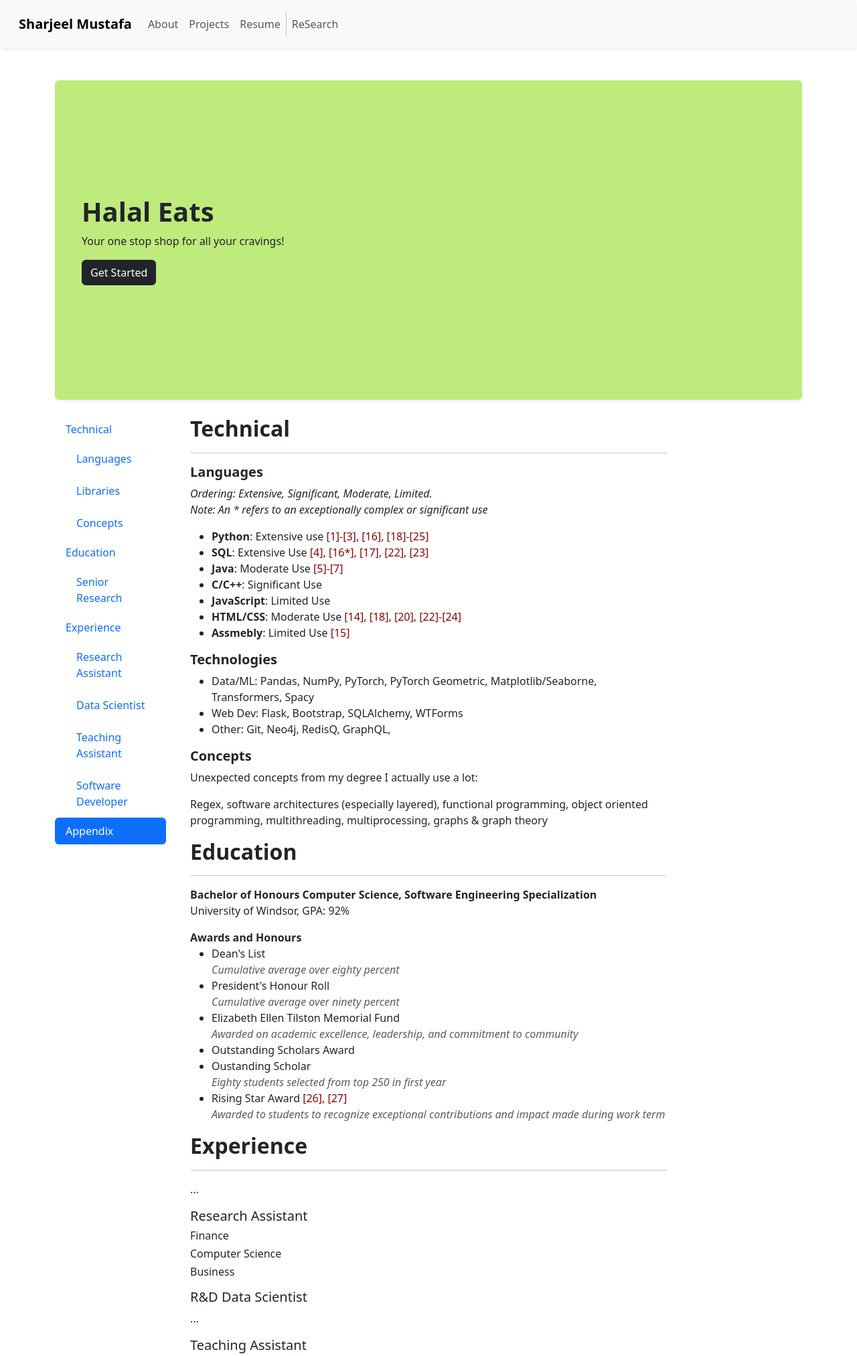
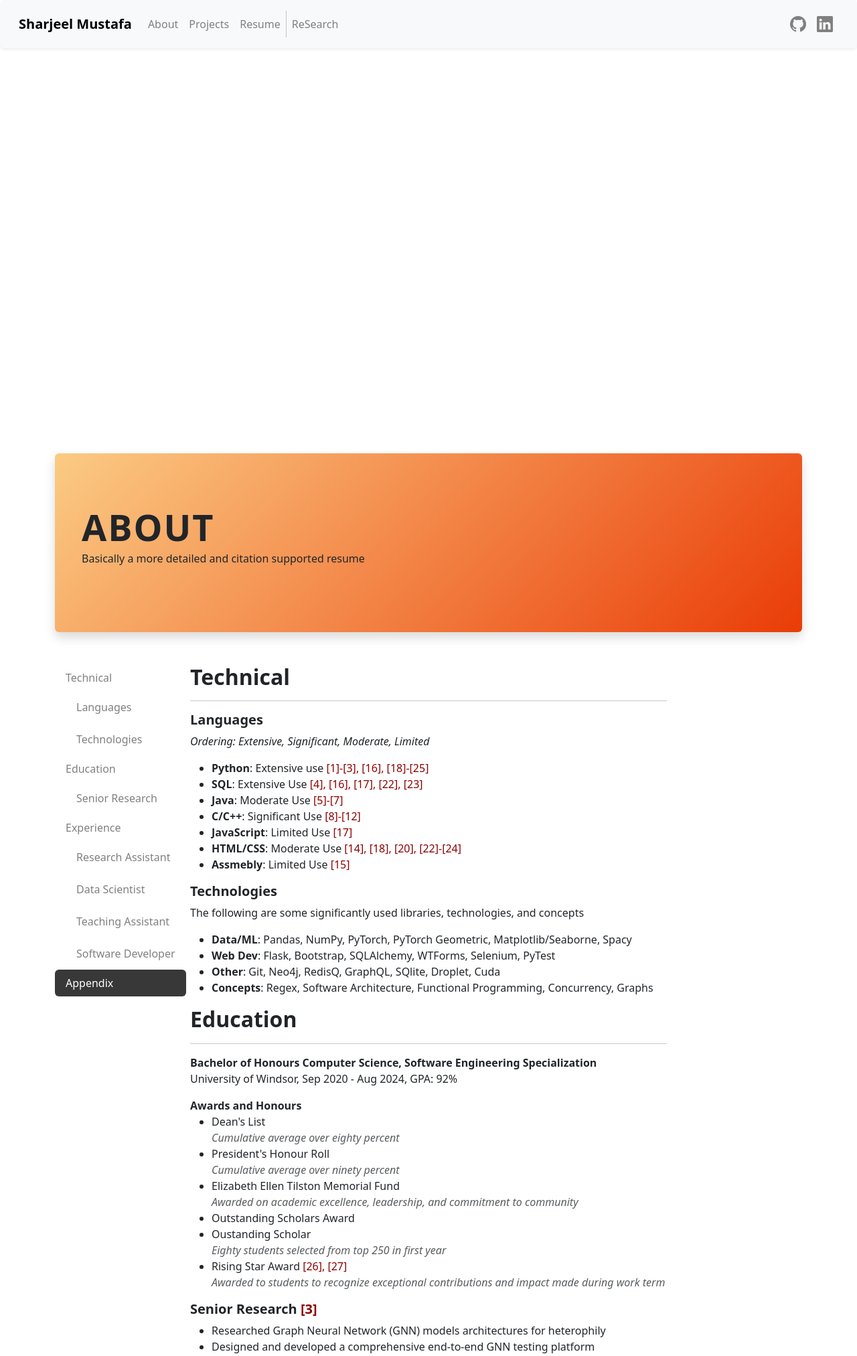
Before and after one commit to Sharjeeliv/platform-site, a Flask app: page / in a window 1280 px wide. Shown: the top 2025 px of the page at 67% size. Run offline with Flask 3, Linux system fonts and the light colour scheme; some libraries are stand-ins or nearby versions.

Commit message:
Improved toc, design, and added content

```diff
--- a/halaleats/static/main.css
+++ b/halaleats/static/main.css
@@ -1,20 +1,73 @@
-.colour-arabic {
+.arabic {
     background: linear-gradient(135deg, #d7f481, #69c82a);
 }
 
-.colour-turkish {
+.turkish {
     background: linear-gradient(135deg, #fbcb84, #ea3c07);
 }
 
-.colour-indian {
+.indian {
     background: linear-gradient(135deg, #f5d865, #ff7700)
 }
 
-.colour-american {
+.american {
     background: linear-gradient(135deg, #65dff5, #00a6ff)
+}
+
+
+.title-box {
+    height: calc(33.33vh);
+}
+
+.title-box-lg {
+    height: calc(66.67vh);
+}
+
+.darkred {
+    color: darkred;
 }
 
 .clean-link {
     color: darkred;
     text-decoration: none;
 }
+
+.mono-font {
+    font-family: 'Courier New', Courier, monospace;
+}
+
+.mono-title {
+    /* font-family: 'Courier New', Courier, monospace; */
+    /* Monospace font */
+    font-size: 54px;
+    /* Larger font size */
+    font-weight: bold;
+    /* Heavier font weight */
+    line-height: 1;
+    /* Increased space between lines */
+    letter-spacing: 2px;
+    /* Space between characters */
+}
+
+.nav-link {
+    color: gray;
+}
+
+.nav-link.active {
+    background-color: rgb(56, 56, 56) !important;
+    color: white !important;
+}
+
+.nav-link:focus,
+.nav-link:hover {
+    color: black;
+}
+
+#about-toc {
+    position: absolute;
+    /* Start as absolute, it will change to fixed later */
+    top: auto;
+    /* Adjust based on your layout */
+    z-index: 1000;
+    /* Keeps it above other content */
+}
--- a/halaleats/templates/base.html
+++ b/halaleats/templates/base.html
@@ -9,7 +9,7 @@
             rel="stylesheet"
             integrity="sha384-T3c6CoIi6uLrA9TneNEoa7RxnatzjcDSCmG1MXxSR1GAsXEV/Dwwykc2MPK8M2HN"
             crossorigin="anonymous">
-
+        <link rel="stylesheet" href="https://cdn.jsdelivr.net/npm/bootstrap-icons@1.3.0/font/bootstrap-icons.css">
         <link rel="stylesheet" type="text/css" href="{{ url_for('static', filename='main.css') }}">
         <script
             src="https://cdn.jsdelivr.net/npm/bootstrap@5.3.2/dist/js/bootstrap.bundle.min.js"
@@ -33,13 +33,18 @@
                         <div class="navbar-nav">
                             <a class="nav-link" href="/">About</a>
                             <a class="nav-link" href="/list">Projects</a>
-                            <a class="nav-link" href="/about">Resume</a>
+                            <a class="nav-link" href="/resume">Resume</a>
                             <div class="vr "></div>
                             <a class="nav-link" href="/about">ReSearch</a>
                             {% if user.is_authenticated %}
                             <a class="nav-link" href="/eatery/create">Create</a>
                             <a class="nav-link" href="/logout">Logout</a>
                             {% endif %}
+
+                        </div>
+                        <div class="navbar-nav ms-auto">
+                            <a class="nav-link fs-4 m-0 p-0 pe-2 ps-2" href="https://github.com/Sharjeeliv/"><span><i class="bi bi-github"></i></span></a>
+                            <a class="nav-link fs-4 m-0 p-0 pe-2 ps-2" href="https://www.linkedin.com/in/sharjeeliv/"><span><i class="bi bi-linkedin"></i></span></a>
                         </div>
                     </div>
                 </div>
--- a/halaleats/templates/home.html
+++ b/halaleats/templates/home.html
@@ -1,25 +1,18 @@
 {% extends "base.html" %}
 {% block content %}
 
-<!-- <div class="container" style="max-width:800px;">
-    <div class="row">
-        <div class="col">
-            <h1><b>Sharjeel Mustafa</b></h1>
-            <p>Software Developer</p>
-        </div>
-    </div>
-</div> -->
+<div class="flex-grow-1 d-flex align-items-center rounded mb-4 title-box-lg"></div>
 
-<div class="flex-grow-1 d-flex align-items-center shadow-sm rounded mb-4" style="background-color: #BFEA7C; height: calc(66.67vh - 56px);">
-    <div class="container p-3 ms-4">
-        <h1><b>Halal Eats</b></h1>
-        <p>Your one stop shop for all your cravings!</p>
-        <a class="btn btn-dark" href="/list">Get Started</a>
+<!-- PAGE HEADER -->
+<div class="flex-grow-1 d-flex align-items-center shadow rounded mb-4 title-box turkish">
+    <div class="container p-3 ms-4" >
+        <h1 class="mono-title"><b>ABOUT</b></h1>
+        <p>Basically a more detailed and citation supported resume</p>
     </div>
 </div>
+<br>
 
 <!-- INFORMATION SECTION -->
-
 <div class="row">
     <div class="col-2">
         <nav id="about-toc" class="h-100 flex-column align-items-stretch">
@@ -28,8 +21,7 @@
                 <a class="nav-link" href="#item-1">Technical</a>
                 <nav class="nav nav-pills flex-column">
                     <a class="nav-link ms-3 my-1" href="#item-1-1">Languages</a>
-                    <a class="nav-link ms-3 my-1" href="#item-1-2">Libraries</a>
-                    <a class="nav-link ms-3 my-1" href="#item-1-3">Concepts</a>
+                    <a class="nav-link ms-3 my-1" href="#item-1-2">Technologies</a>
                 </nav>
                 <!-- Section 2 -->
                 <a class="nav-link" href="#item-2">Education</a>
@@ -54,41 +46,33 @@
 
     <div class="col-8">
         <div class="container" style="max-width:800px;">
-        <div data-bs-spy="scroll" data-bs-target="#about-toc" data-bs-smooth-scroll="true" class="scrollspy-example-2" tabindex="0">
+        <div data-bs-spy="scroll" data-bs-target="#about-toc" data-bs-smooth-scroll="true" tabindex="0">
             <!-- Section 1 Information-->
             <div id="item-1">
                 <h2><b>Technical</b></h2>
                 <hr>
                 <div id="item-1-1">
                     <h5><b>Languages</b></h5>
-                    <p>
-                        <i>Ordering: Extensive, Significant, Moderate, Limited.</i> <br>
-                        <i>Note: An * refers to an exceptionally complex or significant use</i>
-                    </p>
+                    <p><i>Ordering: Extensive, Significant, Moderate, Limited</i></p>
                     <ul>
                         <li><b>Python</b>: Extensive use <a class="clean-link" href="item-4">[1]-[3], [16], [18]-[25]</a></li>
-                        <li><b>SQL</b>: Extensive Use <a class="clean-link" href="#item-4">[4], [16*], [17], [22], [23]</a></li>
+                        <li><b>SQL</b>: Extensive Use <a class="clean-link" href="#item-4">[4], [16], [17], [22], [23]</a></li>
                         <li><b>Java</b>: Moderate Use <a class="clean-link" href="#item-4">[5]-[7]</a></li>
-                        <li><b>C/C++</b>: Significant Use <a class="clean-link" href="#item-4"> </a></li>
-                        <li><b>JavaScript</b>: Limited Use <a class="clean-link" href="#item-4"></a></li>
+                        <li><b>C/C++</b>: Significant Use <a class="clean-link" href="#item-4">[8]-[12]</a></li>
+                        <li><b>JavaScript</b>: Limited Use <a class="clean-link" href="#item-4">[17]</a></li>
                         <li><b>HTML/CSS</b>: Moderate Use <a class="clean-link" href="#item-4">[14], [18], [20], [22]-[24]</a></li>
                         <li><b>Assmebly</b>: Limited Use <a class="clean-link" href="#item-4">[15]</a></li>
                     </ul>
                 </div>
                 <div id="item-1-2">
                     <h5><b>Technologies</b></h5>
+                    <p>The following are some significantly used libraries, technologies, and concepts</p>
                     <ul>
-                        <li>Data/ML: Pandas, NumPy, PyTorch, PyTorch Geometric, Matplotlib/Seaborne, Transformers, Spacy</li>
-                        <li>Web Dev: Flask, Bootstrap, SQLAlchemy, WTForms</li>
-                        <li>Other: Git, Neo4j, RedisQ, GraphQL, </li>
+                        <li><b>Data/ML</b>: Pandas, NumPy, PyTorch, PyTorch Geometric, Matplotlib/Seaborne, Spacy</li>
+                        <li><b>Web Dev</b>: Flask, Bootstrap, SQLAlchemy, WTForms, Selenium, PyTest</li>
+                        <li><b>Other</b>: Git, Neo4j, RedisQ, GraphQL, SQlite, Droplet, Cuda </li>
+                        <li><b>Concepts</b>: Regex, Software Architecture, Functional Programming, Concurrency, Graphs</li>
                     </ul>
-                </div>
-                <div id="item-1-3">
-                    <h5><b>Concepts</b></h5>
-                    <p>Unexpected concepts from my degree I actually use a lot:</p>
-                    <p>Regex, software architectures (especially layered), functional programming, object oriented programming, multithreading, multiprocessing, graphs & graph theory </p>
-
-
                 </div>
             </div>
 
@@ -97,7 +81,7 @@
                 <h2><b>Education</b></h2>
                 <hr>
                 <b>Bachelor of Honours Computer Science, Software Engineering Specialization</b>
-                <p>University of Windsor, GPA: 92%</p>
+                <p>University of Windsor, Sep 2020 - Aug 2024, GPA: 92%</p>
 
                 <b>Awards and Honours</b>
                 <ul>
@@ -114,6 +98,16 @@
                         <i class="text-muted">Awarded to students to recognize exceptional contributions and impact made during work term</i>
                     </li>
                 </ul>
+
+                <h5 id="item-2-1"><b>Senior Research <a class="clean-link" href="#item-4">[3] </a></b></h5>
+                <ul>
+                    <li>Researched Graph Neural Network (GNN) models architectures for heterophily</li>
+                    <li>Designed and developed a comprehensive end-to-end GNN testing platform</li>
+                    <li>Implemented various GNNs like GCN and theoretically explained design limitations</li>
+                    <li>Significantly contributed to a poster and journal article, resulting in a final grade of 95%</li>
+
+                </ul>
+
             </div>
 
             <!-- Section 3 Information-->
@@ -152,22 +146,19 @@
                 <h2><b>Appendix</b></h2>
                 <hr>
 
-                <ol style="font-family: 'Courier New', Courier, monospace;">
+                <ol class="mono-font">
                     <!-- Courses: Python -->
                     <li>Sep 2018 - Jun 2019, Vincent Massey Secondary School, ICS3U-06 (Course)</li>
                     <li>Jan 2022 - Apr 2019, University of Windsor, COMP-2067 (Course) </li>
                     <li>Jan 2024 - Aug 2024, University of Windsor, COMP-4960 (Course) </li>
 
-
                     <!-- Courses: SQL -->
                     <li>Sep 2022 - Dec 2022, University of Windsor, COMP-3150 (Course) </li>
-
 
                     <!-- Courses: Java -->
                     <li id="r5">Sep 2021 - Dec 2021, University of Windsor, COMP-2120 (Course) </li>
                     <li id="r6">Jan 2022 - Apr 2022, University of Windsor, COMP-2800 (Course) </li>
                     <li id="r7">Jan 2024 - Apr 2024, University of Windsor, COMP-4110 (Course) </li>
-
 
                     <!-- Courses: C/C++ -->
                     <li>Sep 2020 - Dec 2020, University of Windsor, COMP-1400 (Course) </li>
@@ -200,23 +191,49 @@
                     <li>MontyBot (Project)</li>
 
                     <!-- Other -->
-                    <li><a href="https://www.uwindsor.ca/dailynews/2024-03-21/academic-foundation-helps-student-thrive-co-op-position" target="_blank">"Academic Foundation Helps Student Thrive in Co-op Position," University of Windsor Daily News</a></li>
-                    <li><a href="https://www.linkedin.com/posts/sandra-davis-02158853_computer-science-co-op-student-sharjeel-activity-7176938336559771650-q-tw?utm_source=share&utm_medium=member_desktop" target="_blank">LinkedIn Post by Sandra Davis: "Computer Science Co-op Student Sharjeel"</a></li>
+                    <li><a class="darkred" href="https://www.uwindsor.ca/dailynews/2024-03-21/academic-foundation-helps-student-thrive-co-op-position" target="_blank">"Academic Foundation Helps Student Thrive in Co-op Position," University of Windsor Daily News</a></li>
+                    <li><a class="darkred" href="https://www.linkedin.com/posts/sandra-davis-02158853_computer-science-co-op-student-sharjeel-activity-7176938336559771650-q-tw?utm_source=share&utm_medium=member_desktop" target="_blank">LinkedIn Post by Sandra Davis: "Computer Science Co-op Student Sharjeel"</a></li>
                 </ol>
-
-
-
-
             <!-- End Information Sections -->
         </div>
     </div>
 </div>
 </div>
 
-
+<!-- SCRIPT -->
 <script>
     const scrollSpy = new bootstrap.ScrollSpy(document.body, {
         target: '#navbar-example'
     })
+
+    window.addEventListener('scroll', function() {
+        var toc = document.getElementById('about-toc');
+        var triggerPoint = window.innerHeight * 1.17;
+
+        if (window.scrollY > triggerPoint) {
+          toc.style.position = 'fixed';
+          toc.style.top = '20px'; // Adjust this to control the distance from the top of the viewport
+        } else {
+          toc.style.position = 'absolute';
+          toc.style.top = 'auto';
+        }
+      });
+      document.querySelectorAll('#about-toc a').forEach(anchor => {
+        anchor.addEventListener('click', function(e) {
+          e.preventDefault();
+          var toc = document.getElementById('about-toc');
+          var targetId = this.getAttribute('href').substring(1);
+          var targetElement = document.getElementById(targetId);
+          var tocHeight = toc ? toc.offsetHeight : 0;
+
+          var offset = targetElement.getBoundingClientRect().top + window.scrollY; // Adjust '80' to match the TOC's fixed top
+          // console.log(offset)
+          window.scrollTo({
+            top: offset,
+            behavior: 'smooth'
+          });
+        });
+      });
 </script>
+
 {% endblock content %}
```
